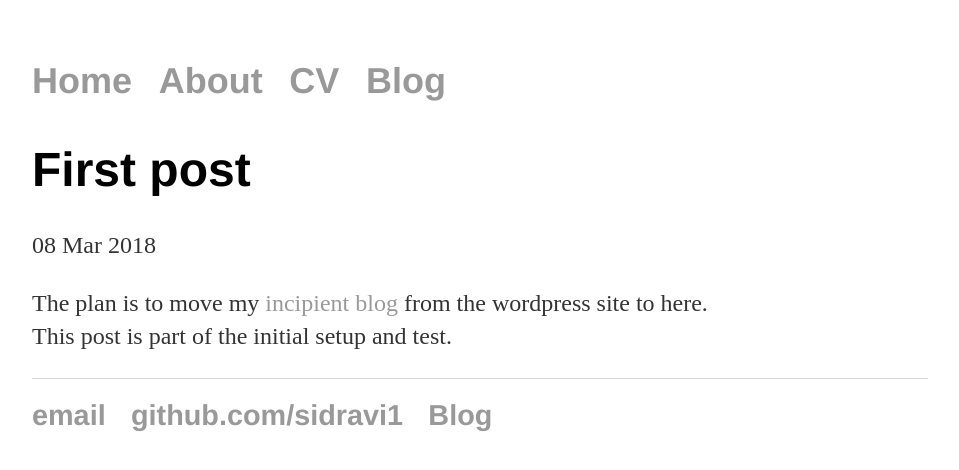
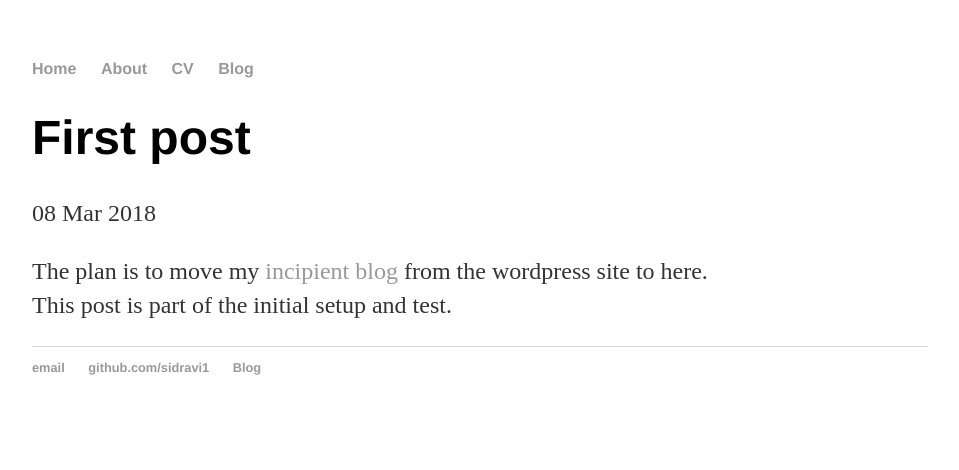
Before and after one commit to sidravi1/sidravi1.github.io, a Jekyll site: the page built from _posts/2018-03-08-first-post.md, in a window 1280 px wide. Shown: the top 470 px of the page, without its empty margins (160-1119 px from the left). Built offline with Jekyll 4.4.1, drawn with Linux system fonts in a browser that asks for light colours.

```diff
--- a/css/main.css
+++ b/css/main.css
@@ -33,12 +33,12 @@
     font-size: .8em;
 }
 
-ul {
+ul.post {
     margin: 20px auto 40px;
-    font-size: 1.5em;
+    font-size: 1.2em;
 }
 
-li {
-    font-size: 1.5em;
+ul.post li {
+    font-size: 1.2em;
     list-style: none;
 }
```
